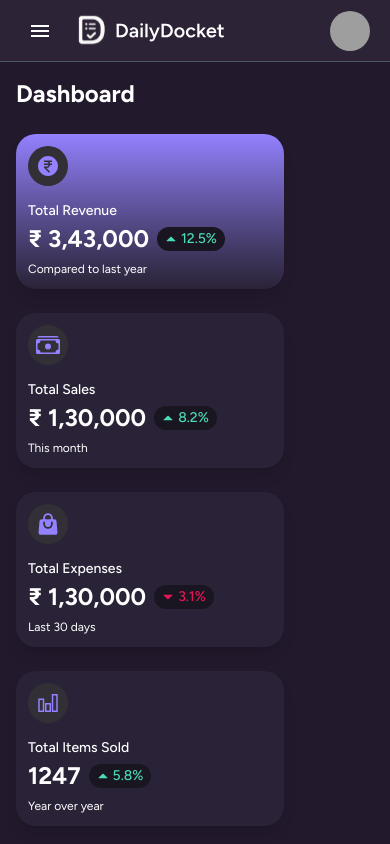
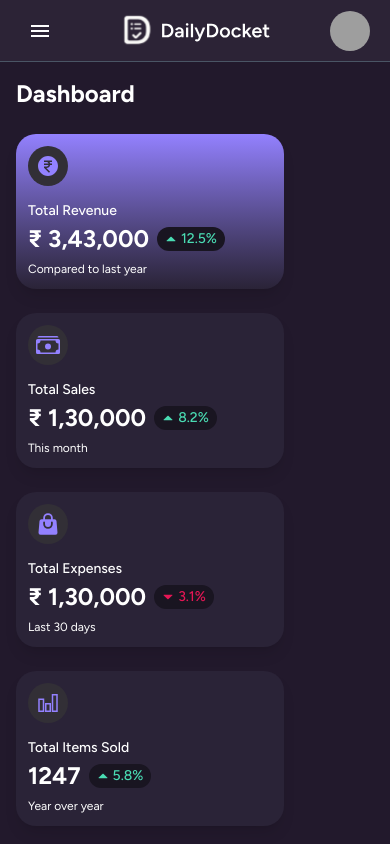
Before and after one commit to vikramvicky-1/DailyDocket, a Next.js app: page / in a window 390 px wide. Built offline with nearby package versions, Linux system fonts and the light colour scheme; grey boxes are pictures that could not be loaded.

Commit message:
nav bar fixed

```diff
--- a/src/components/layout/MainLayout.jsx
+++ b/src/components/layout/MainLayout.jsx
@@ -9,10 +9,15 @@ const MainLayout = ({ children }) => {
   const { sidebarExpanded, isMobile, isClient, toggleSidebar } = useSidebar();
 
   return (
-    <div className={`min-h-screen bg-primary ${isClient ? 'hydration-safe' : 'hydration-loading'}`}>
+    <div
+      className={`min-h-screen bg-primary ${
+        isClient ? "hydration-safe" : "hydration-loading"
+      }`}
+    >
       <Navbar
         onMenuClick={toggleSidebar}
         isMobile={isMobile}
+        isMenuOpen={sidebarExpanded}
       />
       <div className="flex">
         <Sidebar
@@ -22,20 +27,14 @@ const MainLayout = ({ children }) => {
         />
         <main
           className={`flex-1 layout-transition main-content ${
-            isMobile
-              ? "ml-0"
-              : sidebarExpanded
-                ? "ml-[280px]"
-                : "ml-16"
+            isMobile ? "ml-0" : sidebarExpanded ? "ml-[280px]" : "ml-16"
           }`}
           style={{
             // Prevent layout shift during hydration
-            minHeight: 'calc(100vh - 62px)'
+            minHeight: "calc(100vh - 62px)",
           }}
         >
-          <div className="p-4 md:p-8">
-            {children}
-          </div>
+          <div className="p-4 md:p-8">{children}</div>
         </main>
       </div>
 
--- a/src/components/shared/navbar.jsx
+++ b/src/components/shared/navbar.jsx
@@ -1,26 +1,50 @@
 import React from "react";
 import Image from "next/image";
-import { MdMenu } from "react-icons/md";
+import { MdMenu, MdClose } from "react-icons/md";
 import navlogo from "../../assets/navlogo.svg";
 import profilePic from "../../assets/profile.jpg";
 
-const Navbar = ({ onMenuClick, isMobile }) => {
+const Navbar = ({ onMenuClick, isMobile, isMenuOpen }) => {
   return (
-    <nav className="w-full h-[62px] bg-tertiary border-b border-gray-600 px-5 flex items-center justify-between relative z-50">
-      {/* Left side - Mobile Menu + Logo */}
-      <div className="flex items-center space-x-3">
-        {isMobile && (
+    <nav className="w-full h-[62px] bg-tertiary border-b border-gray-600 px-5 flex items-center relative z-50">
+      {isMobile ? (
+        <>
+          {/* Mobile Layout: Left Menu | Center Logo | Right Profile */}
+          {/* Left side - Mobile Menu */}
+          <div className="flex items-center">
             <button
               onClick={onMenuClick}
-            className="p-2 rounded-lg hover:bg-hover transition-colors text-text-primary md:hidden"
+              className="p-2 rounded-lg hover:bg-hover transition-colors text-text-primary"
             >
-            <MdMenu size={24} />
+              {isMenuOpen ? <MdClose size={24} /> : <MdMenu size={24} />}
             </button>
-        )}
+          </div>
+
+          {/* Center - Logo */}
+          <div className="absolute left-1/2 transform -translate-x-1/2">
             <Image src={navlogo} alt="DailyDocket Logo" width={155} />
           </div>
 
           {/* Right side - Profile */}
+          <div className="flex items-center ml-auto">
+            <div className="relative">
+              <Image
+                src={profilePic}
+                alt="Profile"
+                width={40}
+                height={40}
+                className="w-10 h-10 rounded-full object-cover cursor-pointer hover:ring-2 hover:ring-accent transition-all"
+              />
+            </div>
+          </div>
+        </>
+      ) : (
+        <>
+          {/* Desktop Layout: Logo left, Profile right */}
+          <div className="flex items-center">
+            <Image src={navlogo} alt="DailyDocket Logo" width={155} />
+          </div>
+
           <div className="flex items-center">
             <div className="relative">
               <Image
@@ -32,6 +56,8 @@ const Navbar = ({ onMenuClick, isMobile }) => {
               />
             </div>
           </div>
+        </>
+      )}
     </nav>
   );
 };
```
Lines whose indentation alone changed are shown as unchanged.
